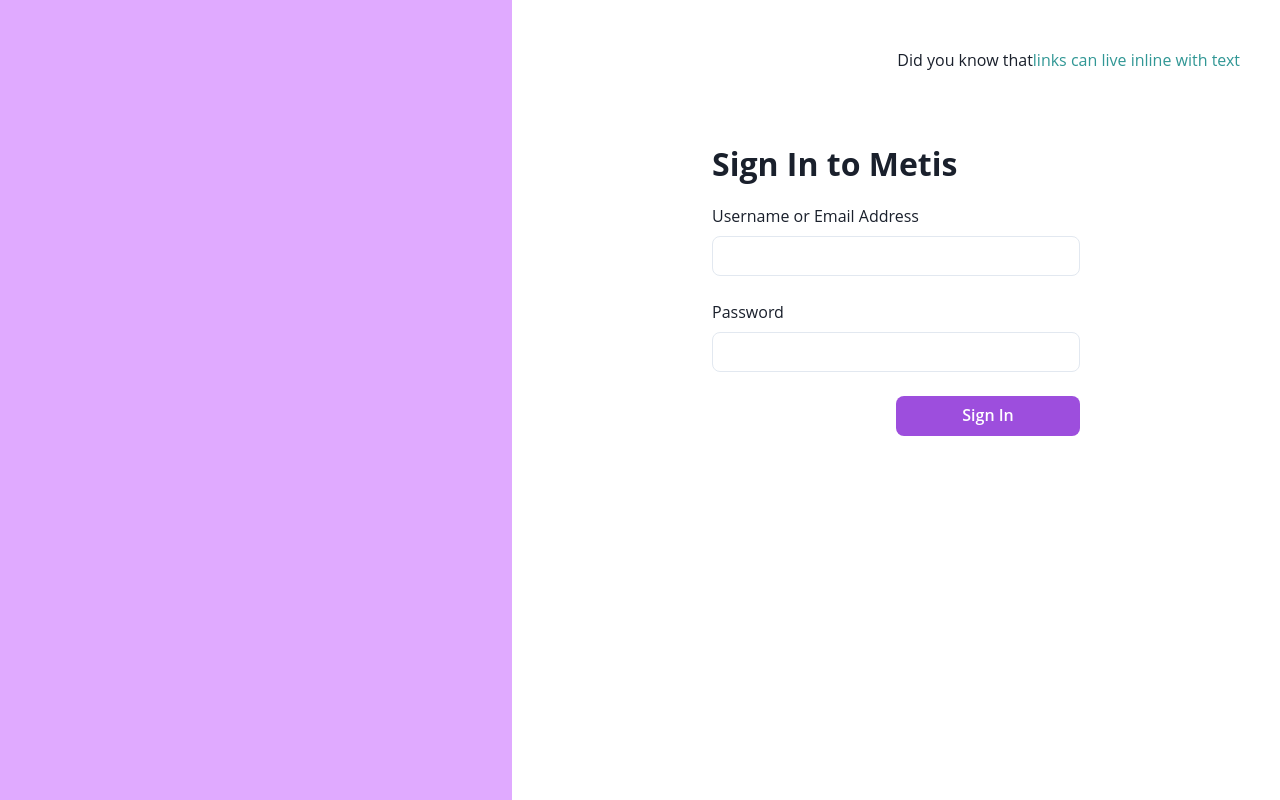
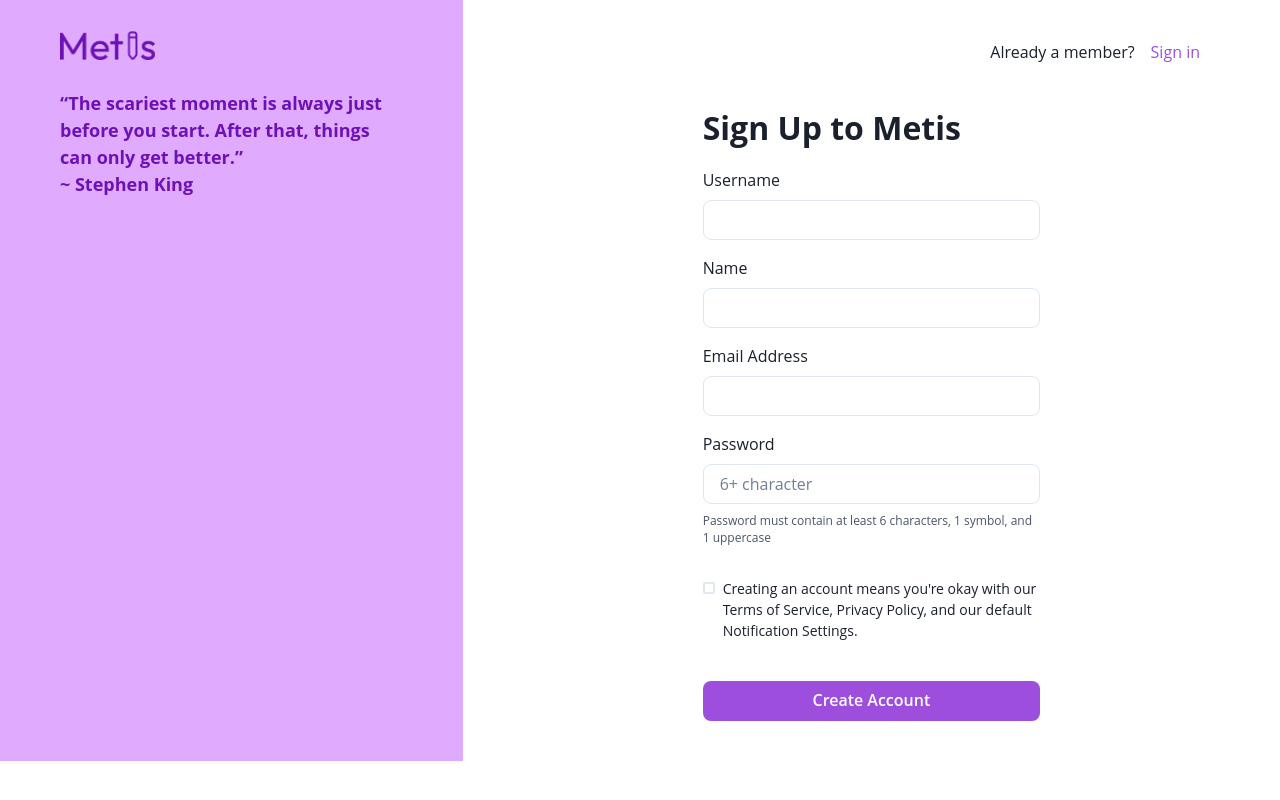
Before and after one commit to gifariarsal/metis, a React (Create React App) app: page /sign-up in a window 1280 px wide. Built offline with nearby package versions, Linux system fonts and the light colour scheme.

Commit message:
adding sign-up components and modifying sig-in page

```diff
--- a/src/App.css
+++ /dev/null
@@ -1,38 +0,0 @@
-.App {
-  text-align: center;
-}
-
-.App-logo {
-  height: 40vmin;
-  pointer-events: none;
-}
-
-@media (prefers-reduced-motion: no-preference) {
-  .App-logo {
-    animation: App-logo-spin infinite 20s linear;
-  }
-}
-
-.App-header {
-  background-color: #282c34;
-  min-height: 100vh;
-  display: flex;
-  flex-direction: column;
-  align-items: center;
-  justify-content: center;
-  font-size: calc(10px + 2vmin);
-  color: white;
-}
-
-.App-link {
-  color: #61dafb;
-}
-
-@keyframes App-logo-spin {
-  from {
-    transform: rotate(0deg);
-  }
-  to {
-    transform: rotate(360deg);
-  }
-}
--- a/src/App.js
+++ b/src/App.js
@@ -1,11 +1,20 @@
-import './App.css';
-import { SignIn } from './pages/SignIn';
+import { Route, Routes } from 'react-router-dom';
+import Landing from './pages/Landing';
+import SignIn from './pages/SignIn';
+import SignUp from './pages/SignUp';
+import UserProfile from './pages/UserProfile';
+
 
 function App() {
   return (
-    <div className="App">
-      <SignIn />
-    </div>
+    <>
+    <Routes>
+      <Route path='/' element={<Landing />} />
+      <Route path='/sign-in' element={<SignIn />} />
+      <Route path='/sign-up' element={<SignUp />} />
+      <Route path='/user-profile' element={<UserProfile />} />
+    </Routes>
+    </>
   );
 }
 
--- a/src/components/Navbar.jsx
+++ b/src/components/Navbar.jsx
@@ -2,7 +2,7 @@
 import Logo from "../assets/logo_black.png";
 import React from "react";
 
-export const Navbar = () => {
+const Navbar = () => {
   return (
     <header>
       <Box>
@@ -73,3 +73,5 @@
     </header>
   );
 };
+
+export default Navbar;
--- a/src/pages/Landing.jsx
+++ b/src/pages/Landing.jsx
@@ -0,0 +1,12 @@
+import React from 'react'
+import Navbar from '../components/Navbar'
+
+const Landing = () => {
+  return (
+    <div>
+        <Navbar />
+    </div>
+  )
+}
+
+export default Landing
--- a/src/pages/SignIn.jsx
+++ b/src/pages/SignIn.jsx
@@ -4,31 +4,51 @@
   Flex,
   FormControl,
   FormLabel,
+  Image,
   Input,
-  Link,
   Text,
   VStack,
 } from "@chakra-ui/react";
+import SideLogo from "../assets/logo_purple.png";
 import React from "react";
+import { Link } from "react-router-dom";
 
-export const SignIn = () => {
+const SignIn = () => {
   return (
     <div>
       <Flex>
-        <Box w={"40%"} h={"100vh"} bgColor={"#E0AAFF"}></Box>
-        <Box w={"60%"} h={"100vh"}>
-          <Box p={"20px 40px"}>
+        <Box w={"40%"} h={"100vh"} bgColor={"#E0AAFF"}>
+          <Link href="/">
+            <Image src={SideLogo} h={"30px"} m={"30px 60px"} />
+          </Link>
           <Text
+            fontSize={"lg"}
+            fontWeight={"bold"}
+            color={"#6C12B5"}
+            m={"30px 60px"}
+          >
+            A professional writer is an amateur who didn't quit.” <br /> ~
+            Richard Bach
+          </Text>
+        </Box>
+        <Box w={"70%"} p={"20px 40px"}>
+          <Box
             display={"flex"}
             justifyContent={"flex-end"}
-              alignItems={"center"}
-              h={"10vh"}
+            gap={4}
+            p={"20px 40px"}
           >
-              Did you know that{" "}
-              <Link color="teal.500" href="#">
-                links can live inline with text
-              </Link>
-            </Text>
+            <Text>Not a member?</Text>
+            <Button
+              as={"a"}
+              fontSize={"md"}
+              fontWeight={400}
+              variant={"link"}
+              href={"/sign-up"}
+              color={"#9D4EDD"}
+            >
+              Sign up now
+            </Button>
           </Box>
           <VStack spacing={"4"} p={"20px 200px"}>
             <Text
@@ -43,24 +63,21 @@
             <FormControl>
               <FormLabel>Username or Email Address</FormLabel>
               <Input type="email" rounded={"lg"} />
-              <FormLabel mt={"6"}>Password</FormLabel>
+              <FormLabel mt={"4"}>Password</FormLabel>
               <Input type="password" rounded={"lg"} />
-              <Box w={"100%"} display={"flex"} justifyContent={"flex-end"}>
               <Button
                 display={"flex"}
-                  position={"relative"}
-                  right={"0"}
                 justifyContent={"center"}
-                  w={"50%"}
+                w={"100%"}
                 mt={"6"}
                 rounded={"lg"}
                 color={"white"}
                 bgColor={"#9D4EDD"}
                 _hover={{ bgColor: "#B75CFF" }}
+                _active={{ bgColor: "#6C12B5" }}
               >
                 Sign In
               </Button>
-              </Box>
             </FormControl>
           </VStack>
         </Box>
@@ -68,3 +85,5 @@
     </div>
   );
 };
+
+export default SignIn;
--- a/src/pages/SignUp.jsx
+++ b/src/pages/SignUp.jsx
@@ -1,7 +1,113 @@
-import React from 'react'
+import {
+  Box,
+  Button,
+  Checkbox,
+  Flex,
+  FormControl,
+  FormHelperText,
+  FormLabel,
+  Image,
+  Input,
+  Link,
+  Text,
+  VStack,
+} from "@chakra-ui/react";
+import SideLogo from "../assets/logo_purple.png";
+import React from "react";
 
-export const SignUp = () => {
+const SignUp = () => {
   return (
-    <div>SignUp</div>
-  )
-}
+    <div>
+      <Flex>
+        <Box w={"40%"} bgColor={"#E0AAFF"}>
+          <Link href="/">
+            <Image src={SideLogo} h={"30px"} m={"30px 60px"} />
+          </Link>
+          <Text
+            fontSize={"lg"}
+            fontWeight={"bold"}
+            color={"#6C12B5"}
+            m={"30px 60px"}
+          >
+            “The scariest moment is always just before you start. After that,
+            things can only get better.” <br /> ~ Stephen King
+          </Text>
+        </Box>
+        <Box w={"70%"} p={"20px 40px"}>
+          <Box
+            display={"flex"}
+            justifyContent={"flex-end"}
+            gap={4}
+            p={"20px 40px"}
+          >
+            <Text>Already a member?</Text>
+            <Button
+              as={"a"}
+              fontSize={"md"}
+              fontWeight={400}
+              variant={"link"}
+              href={"/sign-in"}
+              color={"#9D4EDD"}
+            >
+              Sign in
+            </Button>
+          </Box>
+          <VStack spacing={"4"} p={"20px 200px"}>
+            <Text
+              w={"100%"}
+              fontSize={"xx-large"}
+              display={"flex"}
+              justifyContent={"flex-start"}
+              fontWeight={"bold"}
+            >
+              Sign Up to Metis
+            </Text>
+            <FormControl>
+              <FormLabel>Username</FormLabel>
+              <Input type="text" rounded={"lg"} />
+              <FormLabel mt={"4"}>Name</FormLabel>
+              <Input type="text" rounded={"lg"} />
+              <FormLabel mt={"4"}>Email Address</FormLabel>
+              <Input type="email" rounded={"lg"} />
+              <FormLabel mt={"4"}>Password</FormLabel>
+              <Input
+                type="password"
+                placeholder="6+ character"
+                rounded={"lg"}
+              />
+              <FormHelperText fontSize={"xs"}>
+                Password must contain at least 6 characters, 1 symbol, and 1
+                uppercase
+              </FormHelperText>
+              <Checkbox
+                display={"flex"}
+                alignItems={"baseline"}
+                mt={"8"}
+                size={"sm"}
+              >
+                Creating an account means you're okay with our Terms of Service,
+                Privacy Policy, and our default Notification Settings.
+              </Checkbox>
+              <Button
+                display={"flex"}
+                justifyContent={"center"}
+                w={"100%"}
+                mt={"10"}
+                rounded={"lg"}
+                color={"white"}
+                bgColor={"#9D4EDD"}
+                _hover={{ bgColor: "#B75CFF" }}
+                _active={{ bgColor: "#6C12B5" }}
+              >
+                Create Account
+              </Button>
+            </FormControl>
+            ;
+          </VStack>
+        </Box>
+      </Flex>
+    </div>
+  );
+};
+
+export default SignUp;
--- a/src/pages/UserProfile.jsx
+++ b/src/pages/UserProfile.jsx
@@ -0,0 +1,9 @@
+import React from 'react'
+
+const UserProfile = () => {
+  return (
+    <div>UserProfile</div>
+  )
+}
+
+export default UserProfile
```
Also changed, not shown: src/assets/logo_purple.png (added), src/components/LogInModal.jsx (added). Lines whose indentation alone changed are shown as unchanged.
